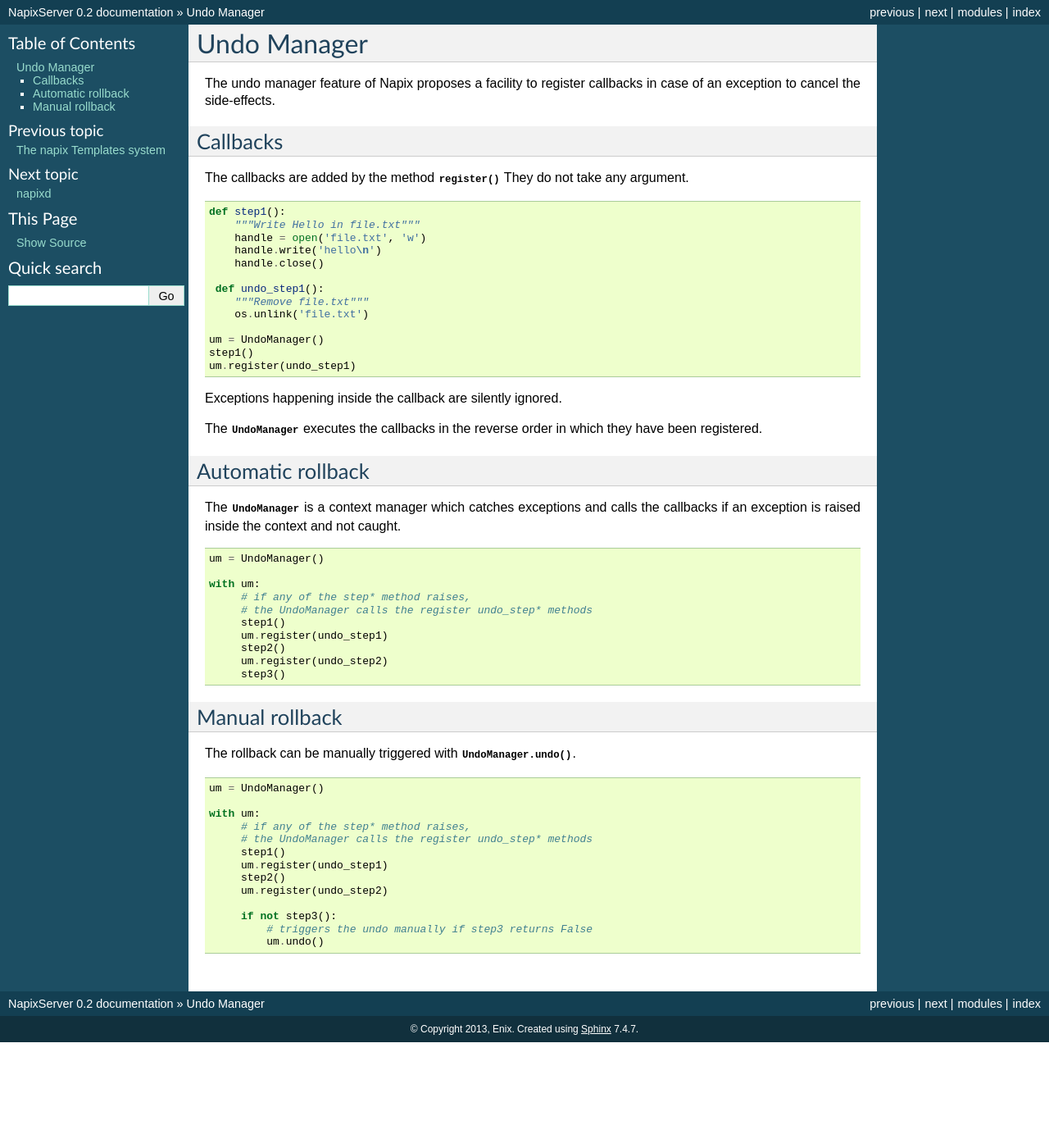
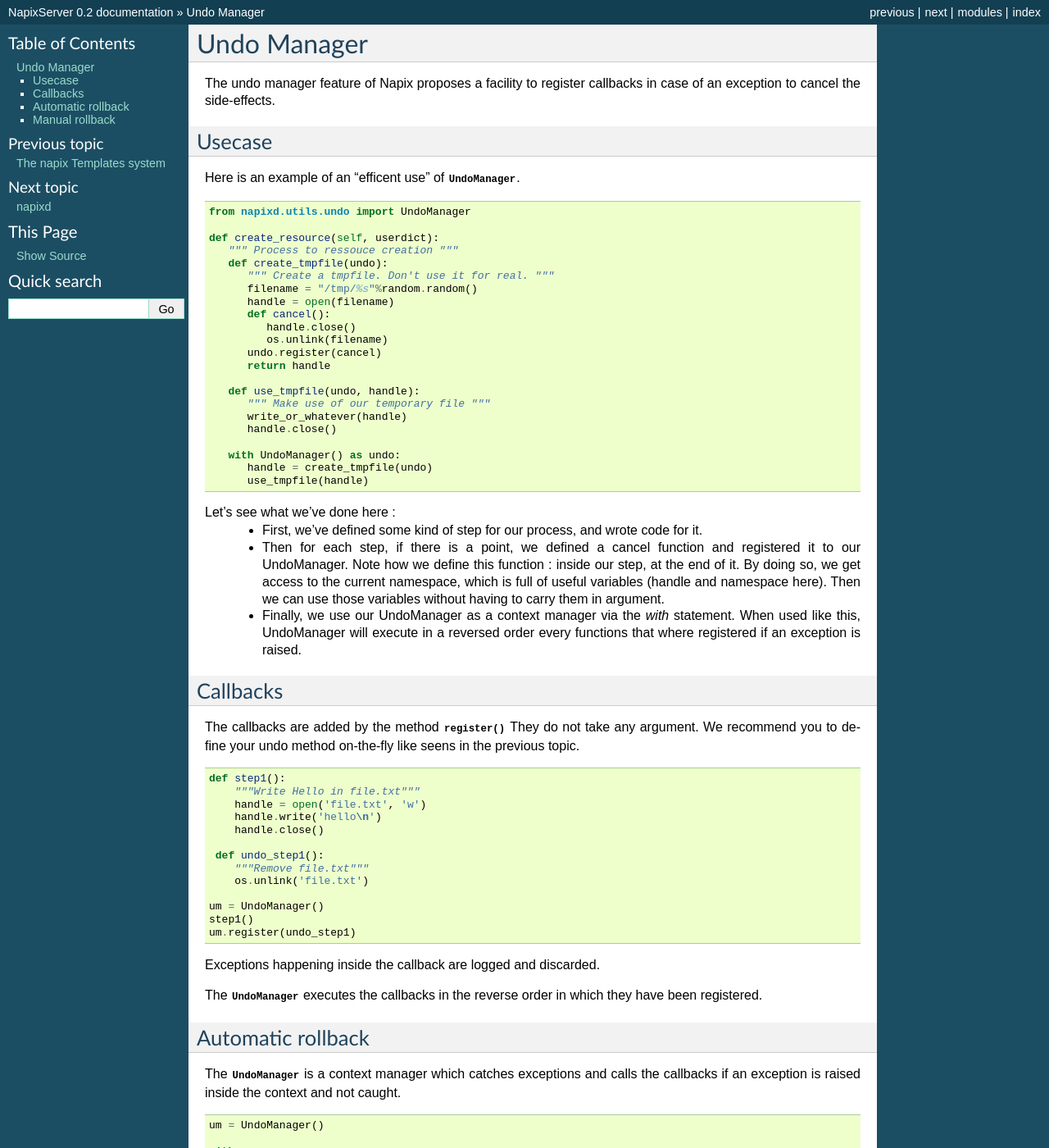
Before and after one commit to napix/NapixServer, a Sphinx documentation site: the page built from docs/undo.rst, in a window 1280 px wide and 1400 px high. Shown: the whole window at 82% size. Built offline with Sphinx 7.4.7, drawn with Linux system fonts in a browser that asks for light colours; some of the changed text lies outside the part shown.

Commit message:
Updated undo documentation.

```diff
--- a/docs/undo.rst
+++ b/docs/undo.rst
@@ -8,10 +8,57 @@ Undo Manager
 The undo manager feature of Napix proposes a facility
 to register callbacks in case of an exception to cancel the side-effects.
 
+Usecase
+=======
+
+Here is an example of an "efficent use" of :class:`UndoManager`.
+
+.. code-block:: python
+
+   from napixd.utils.undo import UndoManager
+
+   def create_resource(self, userdict):
+      """ Process to ressouce creation """
+      def create_tmpfile(undo):
+         """ Create a tmpfile. Don't use it for real. """
+         filename = "/tmp/%s"%random.random()
+         handle = open(filename)
+	 def cancel():
+            handle.close()
+            os.unlink(filename)
+         undo.register(cancel)
+         return handle
+
+      def use_tmpfile(undo, handle):
+         """ Make use of our temporary file """
+         write_or_whatever(handle)
+         handle.close()
+
+      with UndoManager() as undo:
+         handle = create_tmpfile(undo)
+         use_tmpfile(handle)
+
+Let's see what we've done here :
+ - First, we've defined some kind of step for our process, and wrote
+   code for it.
+ - Then for each step, if there is a point, we defined a cancel
+   function and registered it to our UndoManager. Note how we define
+   this function : inside our step, at the end of it. By doing so, we
+   get access to the current namespace, which is full of useful
+   variables (handle and namespace here). Then we can use those
+   variables without having to carry them in argument.
+ - Finally, we use our UndoManager as a context manager via the `with`
+   statement. When used like this, UndoManager will execute in a
+   reversed order every functions that where registered if an exception
+   is raised.
+
+
+
 Callbacks
 =========
 The callbacks are added by the method :meth:`~UndoManager.register`
-They do not take any argument.
+They do not take any argument. We recommend you to define your undo
+method on-the-fly like seens in the previous topic.
 
 .. code-block:: python
 
@@ -30,7 +77,7 @@ They do not take any argument.
    um.register(undo_step1)
 
 
-Exceptions happening inside the callback are silently ignored.
+Exceptions happening inside the callback are logged and discarded.
 
 The :class:`UndoManager` executes the callbacks in the reverse order in which they have been registered.
 
@@ -57,7 +104,8 @@ and calls the callbacks if an exception is raised inside the context and not cau
 Manual rollback
 ===============
 
-The rollback can be manually triggered with :meth:`UndoManager.undo`.
+If you don't want to raise manually an exception, you can rollback
+by mannually triggering :meth:`UndoManager.undo`.
 
 .. code-block:: python
 
```
